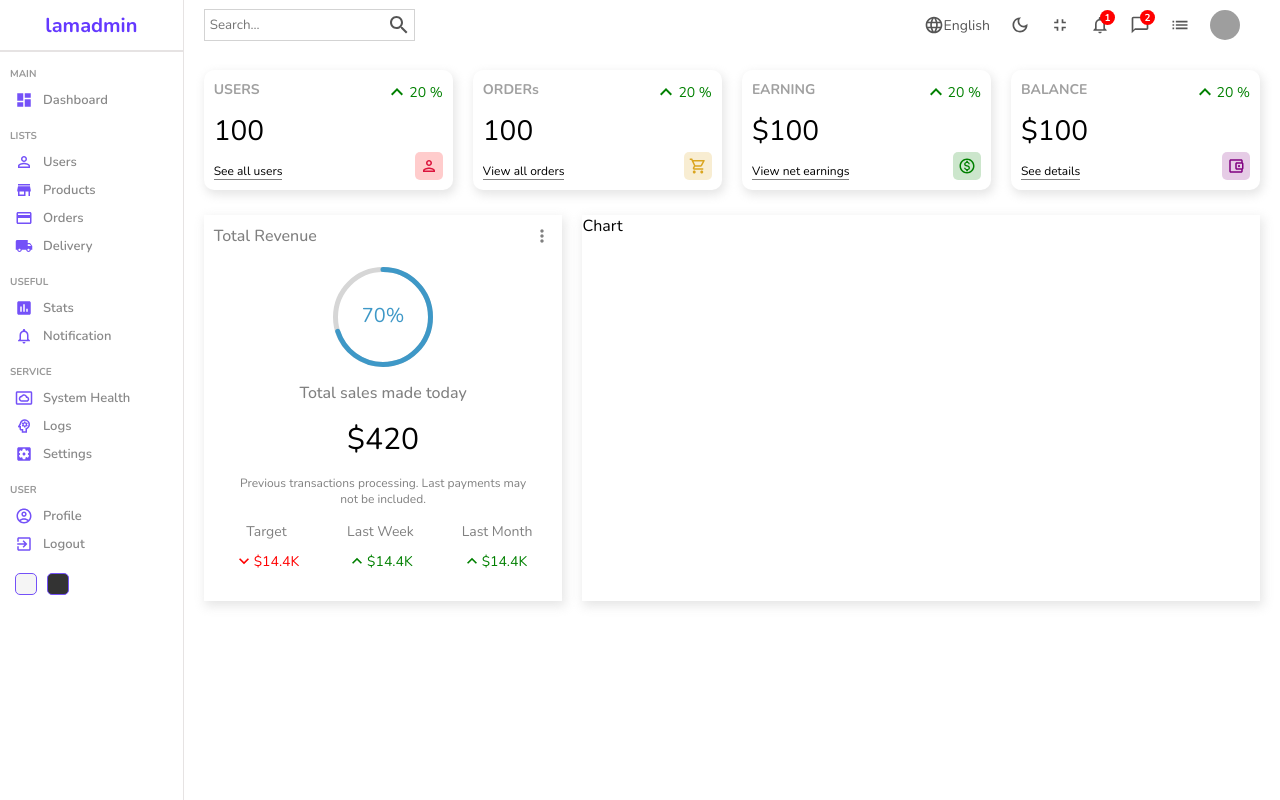
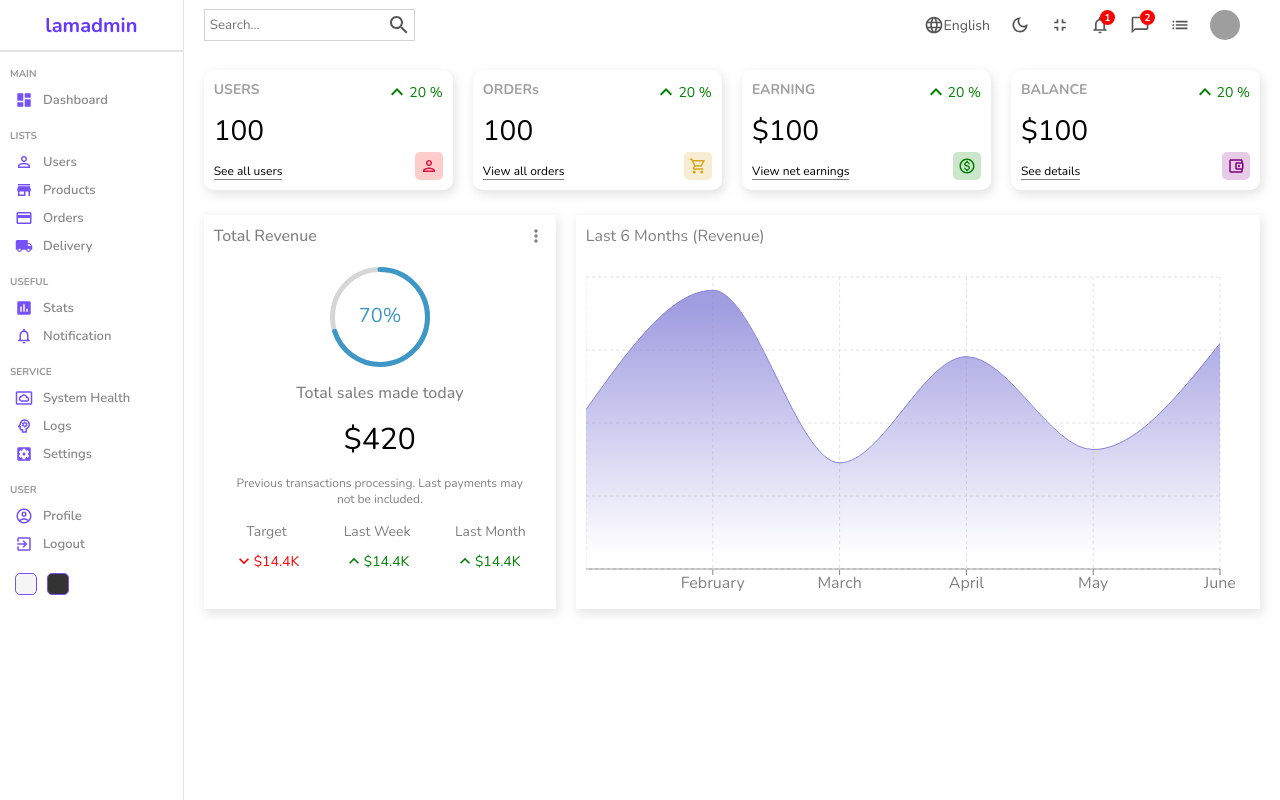
Before and after one commit to Nabeel87/lamadmin, a React (Create React App) app: page / in a window 1280 px wide. Built offline with nearby package versions, Linux system fonts and the light colour scheme; grey boxes are pictures that could not be loaded.

Commit message:
Area Chart
area chart for chart component, jsx and scss done

```diff
--- a/package.json
+++ b/package.json
@@ -15,6 +15,7 @@
     "react-dom": "^18.2.0",
     "react-router-dom": "^6.14.2",
     "react-scripts": "5.0.1",
+    "recharts": "^2.7.2",
     "sass": "^1.64.1",
     "web-vitals": "^2.1.4"
   },
--- a/src/components/chart/Chart.jsx
+++ b/src/components/chart/Chart.jsx
@@ -1,8 +1,51 @@
 import "./chart.scss";
+import { AreaChart, Area, XAxis, CartesianGrid, Tooltip, ResponsiveContainer } from 'recharts';
 
+const data = [
+  { name: "January", Total: 1200 },
+  { name: "February", Total: 2100 },
+  { name: "March", Total: 800 },
+  { name: "April", Total: 1600 },
+  { name: "May", Total: 900 },
+  { name: "June", Total: 1700 },
+];
 const Chart = () => {
   return (
-    <div className='chart'>Chart</div>
+    <div className='chart'>
+      <div className="title">Last 6 Months (Revenue)</div>
+      <ResponsiveContainer width="100%" aspect={2/1}>
+        <AreaChart
+          width={730}
+          height={250}
+          data={data}
+          margin={{
+            top: 10,
+            right: 30,
+            left: 0,
+            bottom: 0,
+          }}
+        >
+          <defs>
+            <linearGradient id="total" x1="0" y1="0" x2="0" y2="1">
+              <stop offset="5%" stopColor="#8884d8" stopOpacity={0.8} />
+              <stop offset="95%" stopColor="#8884d8" stopOpacity={0} />
+            </linearGradient>
+          </defs>
+
+          <XAxis dataKey="name" stroke="gray"/>
+          {/* <YAxis /> */}
+          <CartesianGrid strokeDasharray="3 3" className="chartGrid"/>
+          <Tooltip />
+          <Area
+            type="monotone"
+            dataKey="Total"
+            stroke="#8884d8"
+            fillOpacity={1}
+            fill="url(#total)"
+          />
+        </AreaChart>
+      </ResponsiveContainer>
+    </div>
   )
 }
 
--- a/src/components/chart/chart.scss
+++ b/src/components/chart/chart.scss
@@ -2,4 +2,14 @@
     flex: 4;
     -webkit-box-shadow: 2px 4px 10px 1px rgba(0, 0, 0, 0.47);
     box-shadow: 2px 4px 10px 1px rgba(201, 201, 201, 0.47);
+    padding: 10px;
+    color: gray;
+
+    .title{
+        margin-bottom: 20px;
+    }
+
+    .chartGrid{
+        stroke: rgb(228,225,225);
+    }
 }
```
Also changed, not shown: 1 other file (tests, documents, lock files or other folders).
